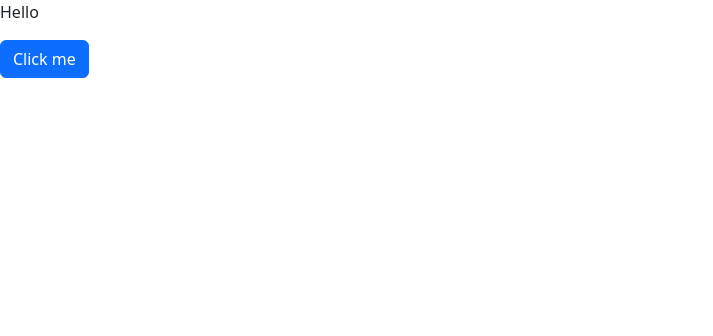
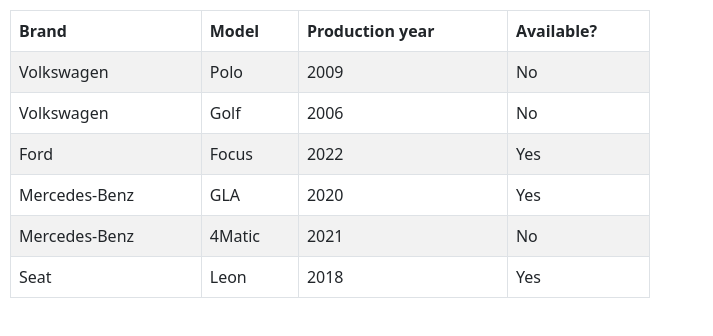
Before and after one commit to dsibinski/react-table-context-menu, a React (Create React App) app: page / in a window 1280 px wide. Shown: the top 336 px of the page, without its empty margins (0-713 px from the left). Built offline with nearby package versions, Linux system fonts and the light colour scheme.

Commit message:
Added a simple react-table&react-bootstrap table

```diff
--- a/src/App.tsx
+++ b/src/App.tsx
@@ -3,7 +3,11 @@
 import { CarsTable } from "./components/CarsTable";
 
 function App() {
-  return <CarsTable />;
+  return (
+    <div style={{ width: "50%", margin: "10px" }}>
+      <CarsTable />
+    </div>
+  );
 }
 
 export default App;
--- a/src/components/CarsTable.tsx
+++ b/src/components/CarsTable.tsx
@@ -1,11 +1,77 @@
+import {
+  createColumnHelper,
+  flexRender,
+  getCoreRowModel,
+  useReactTable,
+} from "@tanstack/react-table";
+import { Table } from "react-bootstrap";
 import Button from "react-bootstrap/Button";
 import { SampleCars } from "../data";
+import { Car } from "../types/Car";
 
 export const CarsTable = () => {
+  const columnHelper = createColumnHelper<Car>();
+
+  const columns = [
+    columnHelper.accessor((row) => row.brand, {
+      id: "brand",
+      cell: (info) => info.getValue(),
+      header: () => "Brand",
+    }),
+    columnHelper.accessor((row) => row.model, {
+      id: "model",
+      cell: (info) => info.getValue(),
+      header: () => "Model",
+    }),
+    columnHelper.accessor((row) => row.productionYear, {
+      id: "productionYear",
+      cell: (info) => info.getValue(),
+      header: () => "Production year",
+    }),
+    columnHelper.accessor((row) => row.isAvailable, {
+      id: "isAvailable",
+      cell: (info) => (info.getValue().valueOf() === true ? "Yes" : "No"),
+      header: () => "Available?",
+    }),
+  ];
+
+  const table = useReactTable({
+    data: SampleCars,
+    columns,
+    getCoreRowModel: getCoreRowModel(),
+  });
+
   return (
-    <>
-      <p>Hello</p>
-      <Button>Click me</Button>
-    </>
+    <Table striped bordered hover>
+      <thead>
+        {table.getHeaderGroups().map((headerGroup) => (
+          <tr key={headerGroup.id}>
+            {headerGroup.headers.map((header) => (
+              <th key={header.id}>
+                {header.isPlaceholder
+                  ? null
+                  : flexRender(
+                      header.column.columnDef.header,
+                      header.getContext()
+                    )}
+              </th>
+            ))}
+          </tr>
+        ))}
+      </thead>
+      <tbody>
+        {table.getRowModel().rows.map((row) => {
+          return (
+            <tr key={row.id}>
+              {row.getVisibleCells().map((cell) => (
+                <td key={cell.id}>
+                  {flexRender(cell.column.columnDef.cell, cell.getContext())}
+                </td>
+              ))}
+            </tr>
+          );
+        })}
+      </tbody>
+    </Table>
   );
 };
--- a/src/data.ts
+++ b/src/data.ts
@@ -5,36 +5,36 @@
     brand: "Volkswagen",
     model: "Polo",
     productionYear: 2009,
-    isAvalable: false,
+    isAvailable: false,
   },
   {
     brand: "Volkswagen",
     model: "Golf",
     productionYear: 2006,
-    isAvalable: false,
+    isAvailable: false,
   },
   {
     brand: "Ford",
     model: "Focus",
     productionYear: 2022,
-    isAvalable: true,
+    isAvailable: true,
   },
   {
     brand: "Mercedes-Benz",
     model: "GLA",
     productionYear: 2020,
-    isAvalable: true,
+    isAvailable: true,
   },
   {
     brand: "Mercedes-Benz",
     model: "4Matic",
     productionYear: 2021,
-    isAvalable: false,
+    isAvailable: false,
   },
   {
     brand: "Seat",
     model: "Leon",
     productionYear: 2018,
-    isAvalable: true,
+    isAvailable: true,
   },
 ];
--- a/src/types/Car.ts
+++ b/src/types/Car.ts
@@ -2,5 +2,5 @@
   brand: string;
   model: string;
   productionYear: number;
-  isAvalable: boolean;
+  isAvailable: boolean;
 };
```
